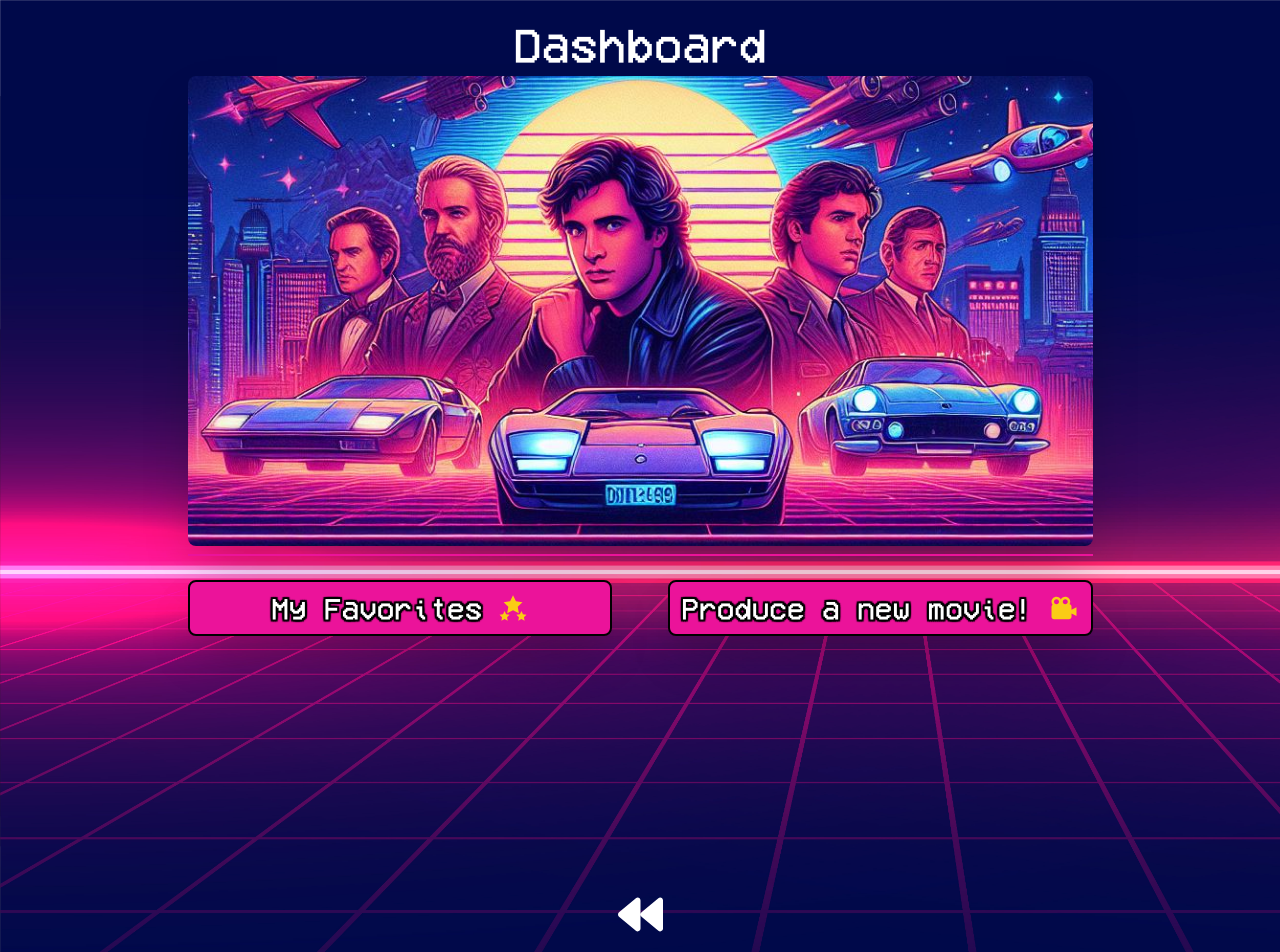
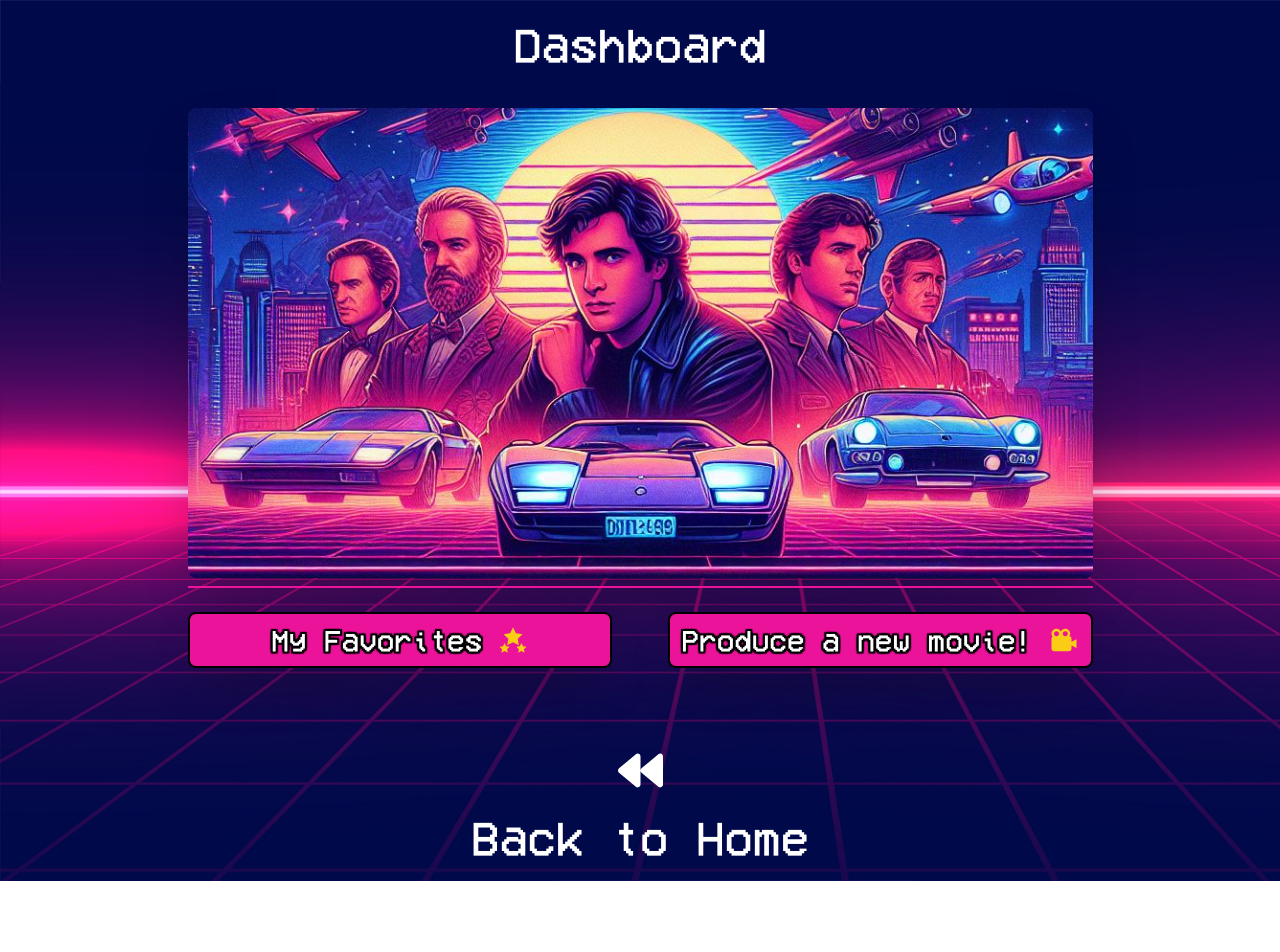
Before and after one commit to devIgor1/synth-movies, a Next.js app: page /dashboard in a window 1280 px wide. Shown: the top 952 px of the page. After the commit the page ends 881 px from the top, so only its background shows below. Built offline with nearby package versions, Linux system fonts and the light colour scheme; no server answers; sample sign-in values are in the browser's storage.

Commit message:
style(dashboard): Adjust the margin

```diff
--- a/app/(root)/dashboard/page.tsx
+++ b/app/(root)/dashboard/page.tsx
@@ -8,7 +8,9 @@ const Dashboard = () => {
   return (
     <div className="w-full min-h-screen bg-background-image bg-cover font-vhs">
       <div className="wrapper flex-center flex-col">
-        <h1 className="text-white text-4xl md:text-5xl mb-2">Dashboard</h1>
+        <h1 className="text-white text-4xl md:text-5xl mb-7 md:mb-10">
+          Dashboard
+        </h1>
         <div>
           <Image
             src="/assets/images/dashboard-theme.png"
@@ -47,7 +49,7 @@ const Dashboard = () => {
             </section>
           </section>
         </div>
-        <div className="mt-64">
+        <div className="mt-52 md:mt-20">
           <Link
             href="/home"
             className="text-white text-3xl md:text-5xl flex-center gap-5 flex-col hover:text-pinkNeon"
```
